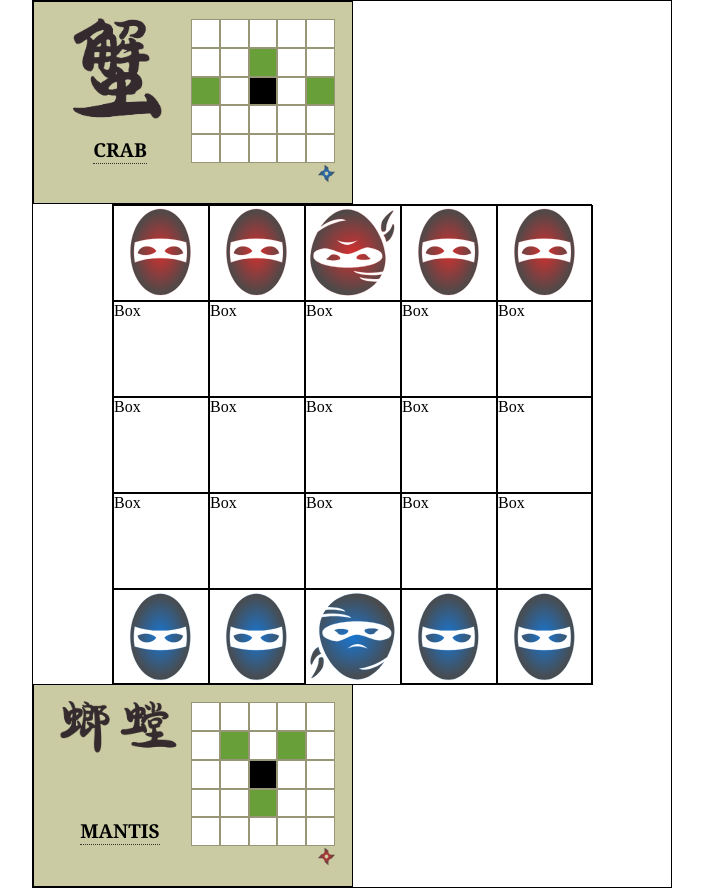
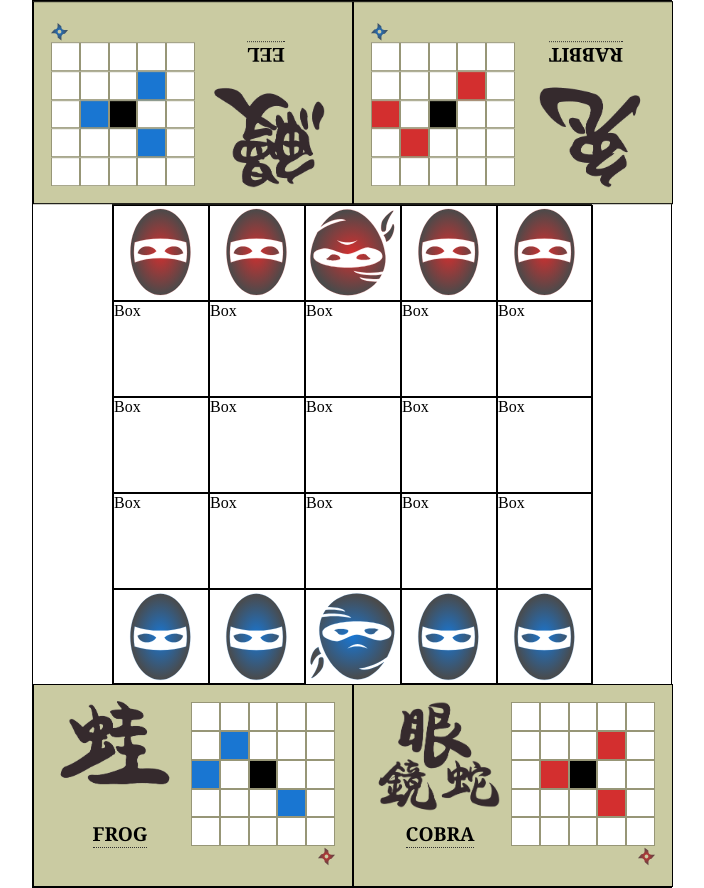
Before and after one commit to jasonpacheco/fauxnitama, a React (Create React App) app: page / in a window 1280 px wide. Shown: the whole page, without its empty margins (288-992 px from the left). Built offline with nearby package versions, Linux system fonts and the light colour scheme; the HTML template or start-up script is replaced by a standard one.

Commit message:
Player/Opponent decks implemented

```diff
--- a/src/components/BoardSetup/BoardSetup.tsx
+++ b/src/components/BoardSetup/BoardSetup.tsx
@@ -2,14 +2,16 @@ import React from 'react';
 import Board from '../Board/Board';
 import Deck from './Deck';
 import { BoardDeckWrapper } from './_BoardSetupStyles';
+import { generateCardSet } from '../../utils';
 
 const BoardSetup: React.FC = () => {
+  const cards = generateCardSet();
   return (
     <>
       <BoardDeckWrapper>
-        <Deck isFor='opponent' />
+        <Deck isFor='opponent' cards={[cards[0], cards[1]]} />
         <Board />
-        <Deck isFor='user' />
+        <Deck isFor='user' cards={[cards[2], cards[3]]} />
       </BoardDeckWrapper>
     </>
   );
--- a/src/components/BoardSetup/Deck.tsx
+++ b/src/components/BoardSetup/Deck.tsx
@@ -1,15 +1,19 @@
 import React from 'react';
 import Card from '../Card/Card';
+import { DeckWrapper } from './_BoardSetupStyles';
+import { Card as CardType } from '../Card/CardTypes';
 
 interface DeckProps {
   isFor: 'user' | 'opponent';
+  cards: CardType[];
 }
 
-const Deck: React.FC<DeckProps> = ({ isFor }) => {
+const Deck: React.FC<DeckProps> = ({ isFor, cards }) => {
   return (
-    <>
-      <Card />
-    </>
+    <DeckWrapper>
+      <Card inverted={isFor === 'opponent'} card={cards[0]} />
+      <Card inverted={isFor === 'opponent'} card={cards[1]} />
+    </DeckWrapper>
   );
 };
 
--- a/src/components/BoardSetup/_BoardSetupStyles.ts
+++ b/src/components/BoardSetup/_BoardSetupStyles.ts
@@ -6,3 +6,7 @@ export const BoardDeckWrapper = styled.div`
   width: 40rem;
   border: 1px solid #000;
 `;
+
+export const DeckWrapper = styled.div`
+  display: flex;
+`;
--- a/src/components/Card/Card.tsx
+++ b/src/components/Card/Card.tsx
@@ -14,18 +14,21 @@ import {
   StampTooltip,
 } from './_CardStyles';
 
-import {
-  getIDs,
-  coordinateToID,
-  movesToID,
-  generateCardSet,
-} from '../../utils';
+import { getIDs, coordinateToID, movesToID } from '../../utils';
 
-const Card: React.FC = () => {
-  const { image, moves, name, color, stamp } = generateCardSet()[0];
+import { Card as CardType } from './CardTypes';
+
+interface CardProps {
+  inverted: boolean;
+  card: CardType;
+}
+
+const Card: React.FC<CardProps> = ({ inverted, card }) => {
+  const { image, moves, name, color, stamp } = card;
+  // const { image, moves, name, color, stamp } = ;
   const moveIDs = movesToID(moves);
   return (
-    <CardWrapper>
+    <CardWrapper inverted={inverted}>
       <Main>
         <LeftHalf>
           <Character>
@@ -47,8 +50,10 @@ const Card: React.FC = () => {
       </Main>
       <Gutter>
         <Stamp color={stamp}>
-          <StampTooltip>
-            <span>{stamp}</span> player goes first.
+          <StampTooltip inverted={inverted}>
+            <div>
+              <span>{stamp}</span> player goes first.
+            </div>
           </StampTooltip>
         </Stamp>
       </Gutter>
--- a/src/components/Card/_CardStyles.tsx
+++ b/src/components/Card/_CardStyles.tsx
@@ -5,13 +5,14 @@ import RedShuriken from '../../assets/red_shuriken.svg';
 
 const { COLS } = BOARD_GAME;
 
-export const CardWrapper = styled.div`
+export const CardWrapper = styled.div<{ inverted?: boolean }>`
   border: 1px solid #000;
   width: 20rem;
   display: flex;
   flex-direction: column;
   padding: 1rem;
   background-color: #cacba2;
+  ${({ inverted }): string => (inverted ? `transform: rotate(180deg)` : '')};
 `;
 
 export const Main = styled.div`
@@ -71,7 +72,7 @@ export const MiniBox = styled.div<{
     center ? 'black' : hasColor ? hasColor : 'white'};
 `;
 
-export const StampTooltip = styled.div`
+export const StampTooltip = styled.div<{ inverted: boolean }>`
   font-family: 'Arvo', 'Georgia', serif;
   font-size: 0.8rem;
   visibility: hidden;
@@ -85,6 +86,10 @@ export const StampTooltip = styled.div`
   z-index: 1;
   left: 1.5rem;
   top: -0.5rem;
+
+  & > div {
+    ${({ inverted }): string => (inverted ? `transform: rotate(180deg)` : '')};
+  }
 
   &::after {
     content: '';
--- a/src/utils/index.ts
+++ b/src/utils/index.ts
@@ -118,7 +118,7 @@ export const movesToID = (
   );
 };
 
-export const generateCardSet = (): Card[] => {
+export const generateCardSet = (numCards = 5): Card[] => {
   const cards = [
     Boar,
     Cobra,
@@ -138,16 +138,13 @@ export const generateCardSet = (): Card[] => {
     Tiger,
   ];
 
-  const numCards = 5;
   const cardSet: Card[] = [];
 
   for (let i = 0; i < numCards; i++) {
     const randomIndex = Math.floor(Math.random() * cards.length);
-    const card = cards[randomIndex];
-    cardSet.push(card);
+    cardSet.push(cards[randomIndex]);
     cards.splice(randomIndex, 1);
   }
-  console.log(cardSet);
 
   return cardSet;
 };
```
